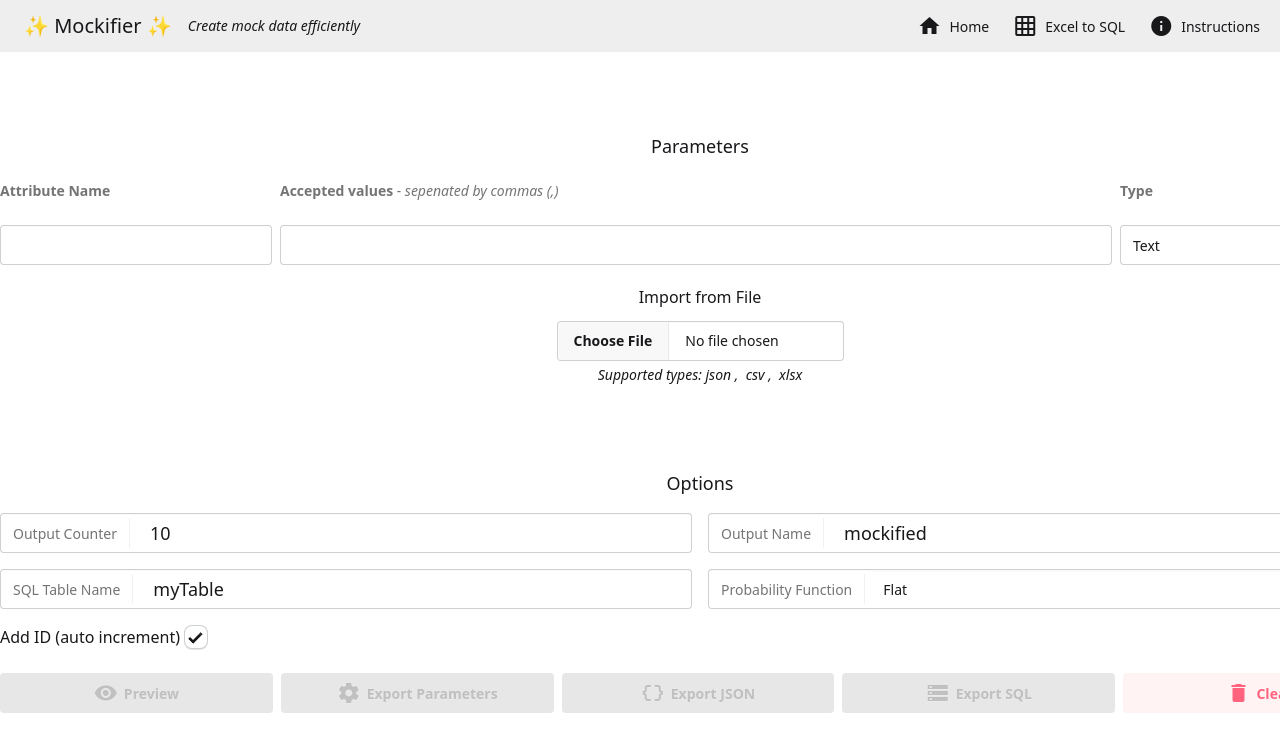
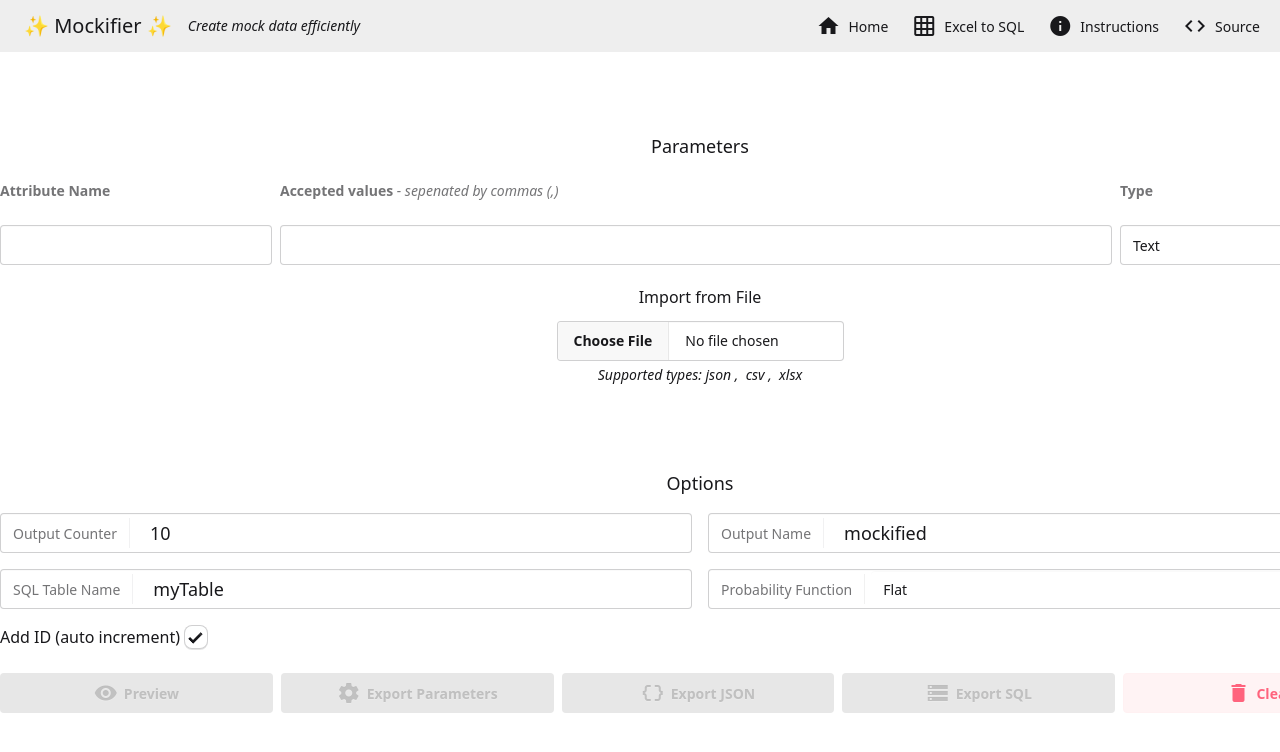
Before and after one commit to chatzakis/mockifier, an Angular app: page / in a window 1280 px wide. Shown: the top 752 px of the page. Built offline with nearby package versions, Linux system fonts and the light colour scheme.

Commit message:
Source link

```diff
--- a/src/app/layout/navbar/menu-items.ts
+++ b/src/app/layout/navbar/menu-items.ts
@@ -2,6 +2,7 @@ export interface MenuItem{
     text: string,
     icon: string,
     path: string,
+    external?: boolean
 }
 
 export const menuItems = [
@@ -10,14 +11,20 @@ export const menuItems = [
         icon: 'home',
         path: '',
     },
-        {
+    {
         text: 'Excel to SQL',
         icon: 'grid_on',
         path: '/xlsx-to-sql',
     },
-        {
+    {
         text: 'Instructions',
         icon: 'info',
         path: '/instructions',
     },
+    {
+        text: 'Source',
+        icon: 'code',
+        path: 'https://github.com/chatzakis/mockifier',
+        external: true
+    },
 ]
--- a/src/app/layout/navbar/navbar.component.html
+++ b/src/app/layout/navbar/navbar.component.html
@@ -5,18 +5,9 @@
     <div class="navbar bg-base-300 w-full min-h-auto">
       <div class="flex-none lg:hidden">
         <label for="my-drawer-3" aria-label="open sidebar" class="btn btn-square btn-ghost">
-            <svg
-              xmlns="http://www.w3.org/2000/svg"
-              fill="none"
-              viewBox="0 0 24 24"
-              class="inline-block h-6 w-6 stroke-current"
-            >
-              <path
-                stroke-linecap="round"
-                stroke-linejoin="round"
-                stroke-width="2"
-                d="M4 6h16M4 12h16M4 18h16"
-              ></path>
+          <svg xmlns="http://www.w3.org/2000/svg" fill="none" viewBox="0 0 24 24"
+            class="inline-block h-6 w-6 stroke-current">
+            <path stroke-linecap="round" stroke-linejoin="round" stroke-width="2" d="M4 6h16M4 12h16M4 18h16"></path>
           </svg>
         </label>
       </div>
@@ -29,10 +20,19 @@
         <ul class="menu menu-horizontal p-0">
           <!-- Navbar menu content here -->
           @for(item of menuItems; track item){
-               <li><a [routerLink]="item.path">
+          <li>
+            @if (item.external){
+            <a [href]="item.path" target="_blank">
               <span class="material-icons">{{item.icon}}</span>
               {{item.text}}
-               </a></li>
+            </a>
+            }@else {
+            <a [routerLink]="item.path">
+              <span class="material-icons">{{item.icon}}</span>
+              {{item.text}}
+            </a>
+            }
+          </li>
           }
         </ul>
       </div>
@@ -44,10 +44,17 @@
       <!-- Sidebar content here -->
       @for(item of menuItems; track item){
       <li class="border-b-1 border-gray-600 rounded-bl-lg hover:bg-primary">
+        @if (item.external){
+        <a [href]="item.path" target="_blank">
+          <span class="material-icons">{{item.icon}}</span>
+          {{item.text}}
+        </a>
+        }@else {
         <a [routerLink]="item.path">
           <span class="material-icons">{{item.icon}}</span>
           {{item.text}}
         </a>
+        }
       </li>
       }
     </ul>
```
Lines whose indentation alone changed are shown as unchanged.
